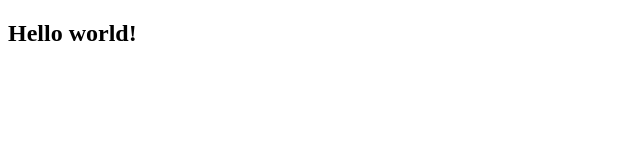
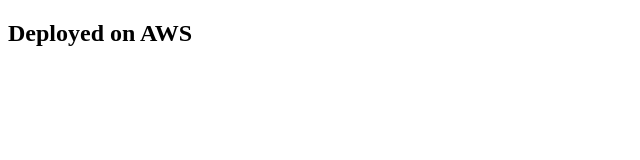
Before and after one commit to lependu/aws-static, a plain HTML site: page index.html in a window 1280 px wide. Shown: the whole page, without its empty margins (0-640 px from the left). Drawn offline with Linux system fonts and the light colour scheme.

Commit message:
Update index.html

```diff
--- a/index.html
+++ b/index.html
@@ -1,9 +1,9 @@
 <!doctype html>
 <html>
   <head>
-    <title>Hello world!</title>
+    <title>Deployed on AWS</title>
   </head>
   </body>
-    <h2>Hello world!</h2>
+    <h2>Deployed on AWS</h2>
   </body>
 </html>
```
